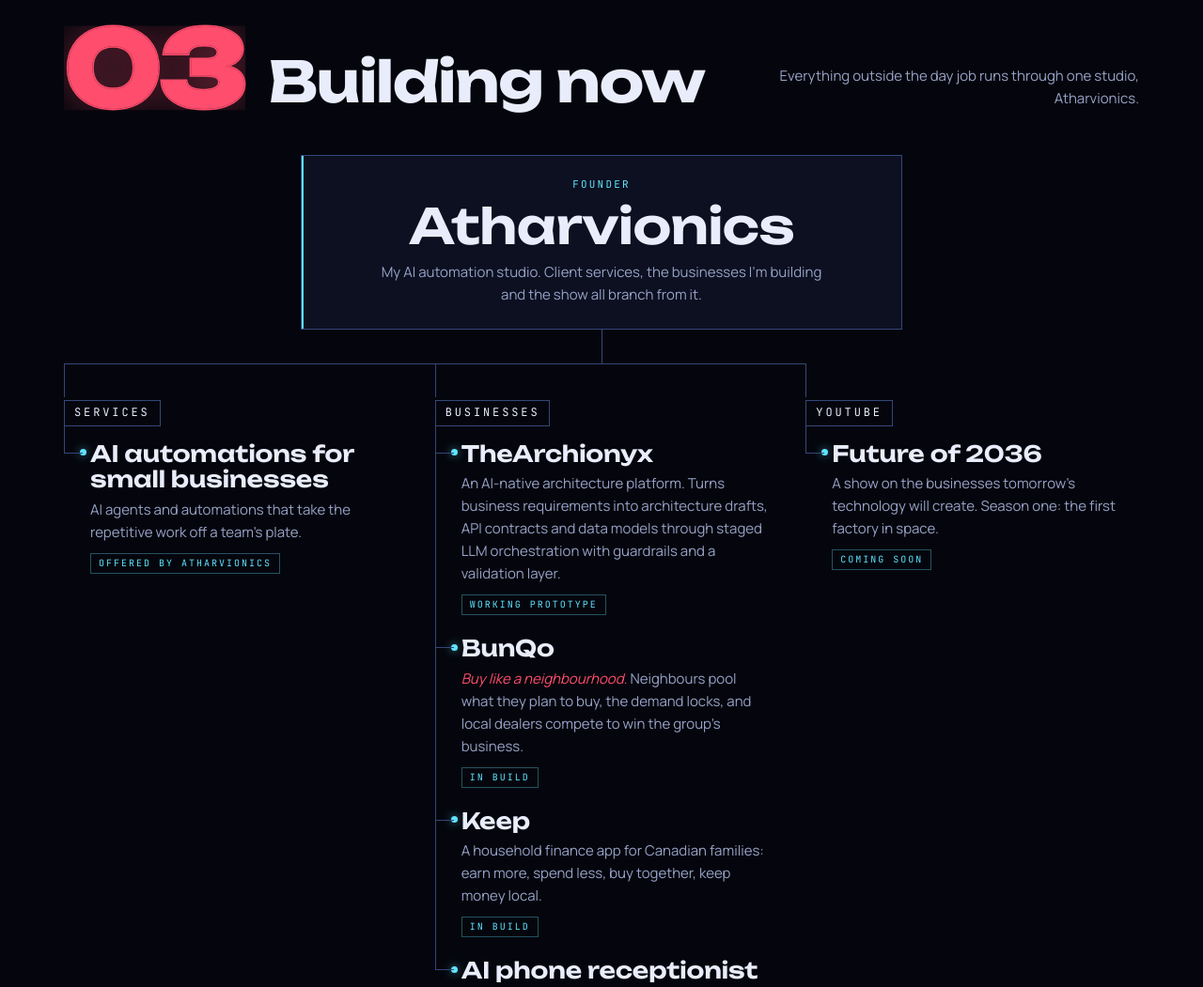
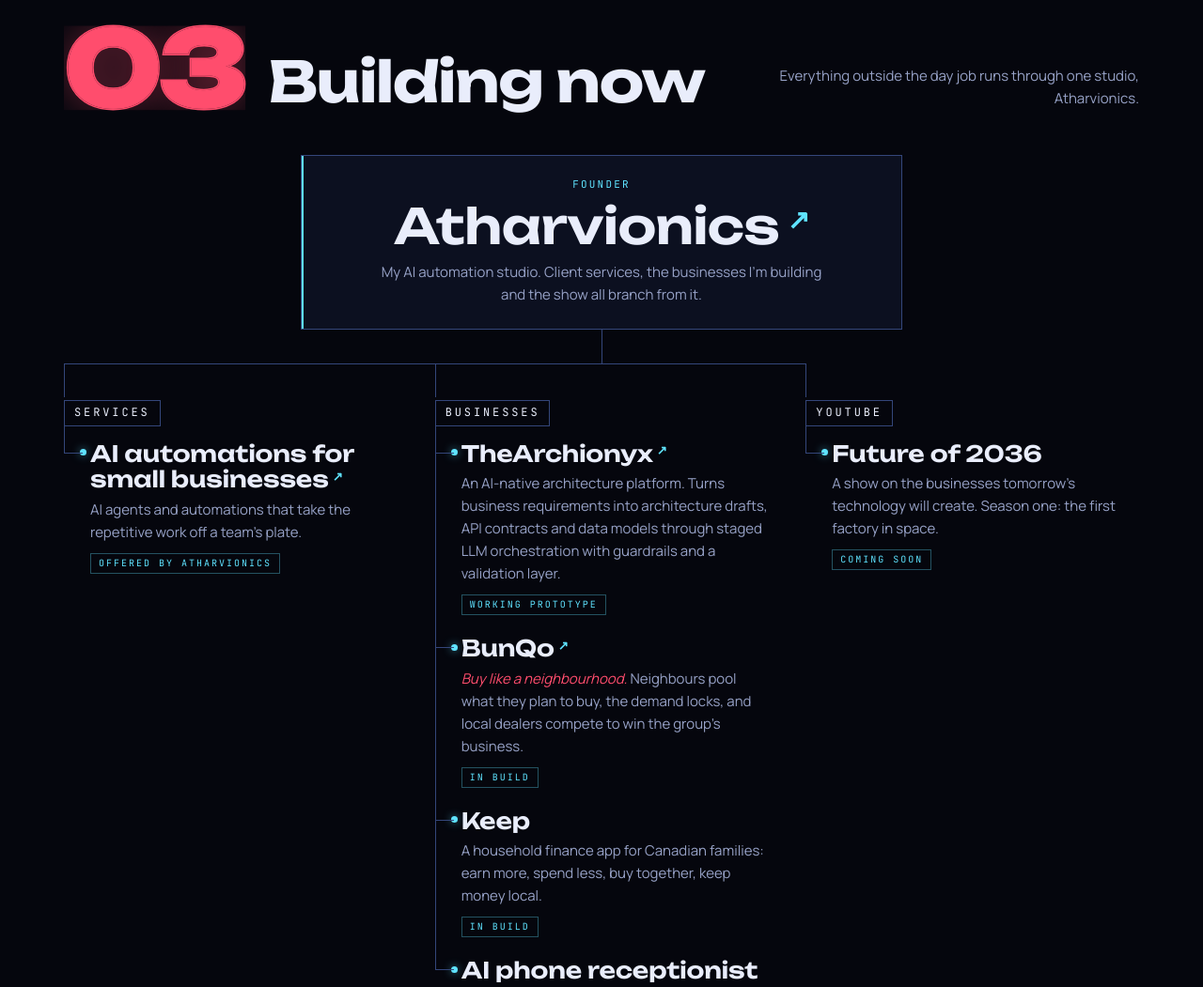
Before and after one commit to RacSaiKrishna/krishna-portfolio, a website built with Vite: page index.html in a window 1280 px wide. Shown: the part 4460-5511 px from the top of the page at 94% size. Built offline with nearby package versions, Linux system fonts and the light colour scheme; some packages are replaced by stand-ins of ours; animation ran at ten frames a second.

Commit message:
Building now: link Atharvionics, TheArchionyx and BunQo
Co-Authored-By: Claude Opus 5.5 <noreply@anthropic.com>

```diff
--- a/index.html
+++ b/index.html
@@ -247,7 +247,7 @@
     <div class="tree">
       <div class="tree-root">
         <p class="t-meta">Founder</p>
-        <h3>Atharvionics</h3>
+        <h3><a href="https://atharvionics.ca" target="_blank" rel="noopener">Atharvionics<span class="t-arrow" aria-hidden="true">↗</span><span class="sr-only"> (opens in a new tab)</span></a></h3>
         <p>My AI automation studio. Client services, the businesses I'm building and the show all branch from it.</p>
       </div>
       <ul class="branches">
@@ -255,7 +255,7 @@
           <p class="b-label">Services</p>
           <ul class="leaves">
             <li class="leaf">
-              <h4>AI automations for small businesses</h4>
+              <h4><a href="https://atharvionics.ca" target="_blank" rel="noopener">AI automations for small businesses<span class="t-arrow" aria-hidden="true">↗</span><span class="sr-only"> (opens in a new tab)</span></a></h4>
               <p>AI agents and automations that take the repetitive work off a team's plate.</p>
               <span class="t-meta">Offered by Atharvionics</span>
             </li>
@@ -265,12 +265,12 @@
           <p class="b-label">Businesses</p>
           <ul class="leaves">
             <li class="leaf">
-              <h4>TheArchionyx</h4>
+              <h4><a href="https://thearchionyx.com" target="_blank" rel="noopener">TheArchionyx<span class="t-arrow" aria-hidden="true">↗</span><span class="sr-only"> (opens in a new tab)</span></a></h4>
               <p>An AI-native architecture platform. Turns business requirements into architecture drafts, API contracts and data models through staged LLM orchestration with guardrails and a validation layer.</p>
               <span class="t-meta">Working prototype</span>
             </li>
             <li class="leaf">
-              <h4>BunQo</h4>
+              <h4><a href="https://bunqos.ca" target="_blank" rel="noopener">BunQo<span class="t-arrow" aria-hidden="true">↗</span><span class="sr-only"> (opens in a new tab)</span></a></h4>
               <p><em>Buy like a neighbourhood.</em> Neighbours pool what they plan to buy, the demand locks, and local dealers compete to win the group's business.</p>
               <span class="t-meta">In build</span>
             </li>
@@ -357,7 +357,7 @@
         <article class="stop-tile">
           <p class="stop-time">2025 – Present</p>
           <h3>Founder</h3>
-          <p class="stop-org">Atharvionics · AI automation studio</p>
+          <p class="stop-org"><a href="https://atharvionics.ca" target="_blank" rel="noopener">Atharvionics<span class="sr-only"> (opens in a new tab)</span></a> · AI automation studio</p>
           <p class="stop-sum">AI automation services for small businesses. TheArchionyx, BunQo, Keep and an AI phone receptionist are built under it.</p>
           <ul class="tags"><li>LLM orchestration</li><li>Guardrails</li><li>Evaluation</li></ul>
         </article>
--- a/src/styles/sections.css
+++ b/src/styles/sections.css
@@ -264,6 +264,10 @@
 }
 .leaf p { color: var(--dim); margin-top: 6px; max-width: 56ch; font-size: 15px; }
 .leaf em { color: var(--plasma); font-style: italic; }
+.tree h3 a, .tree h4 a { text-decoration: none; }
+.tree h3 a:hover, .tree h4 a:hover { text-decoration: underline; text-underline-offset: 6px; text-decoration-thickness: 1px; }
+.t-arrow { display: inline-block; font-size: .55em; vertical-align: .55em; margin-left: .3em; color: var(--ion); transition: transform .35s cubic-bezier(.2, .7, .2, 1); }
+.tree a:hover .t-arrow, .tree a:focus-visible .t-arrow { transform: translate(3px, -3px); }
 .leaf .t-meta { display: inline-block; margin-top: 10px; padding: 2px 8px; border: 1px solid rgba(95, 227, 255, .35); font-size: 10px; }
 
 /* Wide screens: root centred on top, a bus line, three branch columns hanging from it */
```
